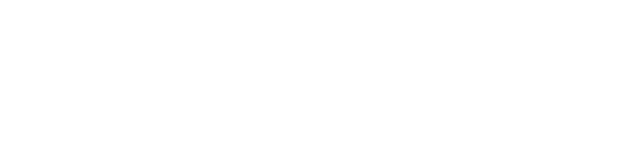
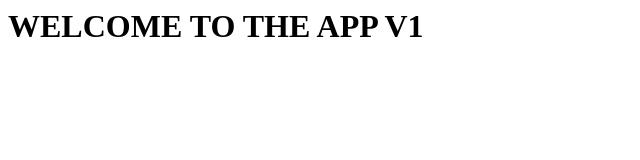
Before and after one commit to qawalla/WebAppv1, a plain HTML site: page index.html in a window 1280 px wide. Shown: the whole page, without its empty margins (0-640 px from the left). Drawn offline with Linux system fonts and the light colour scheme.

Commit message:
updated web file

```diff
--- a/index.html
+++ b/index.html
@@ -4,6 +4,9 @@
 </head>
 
 <body>
+		<h1> WELCOME TO THE APP V1 </h1>
+
+
 </body>
 
 
```
